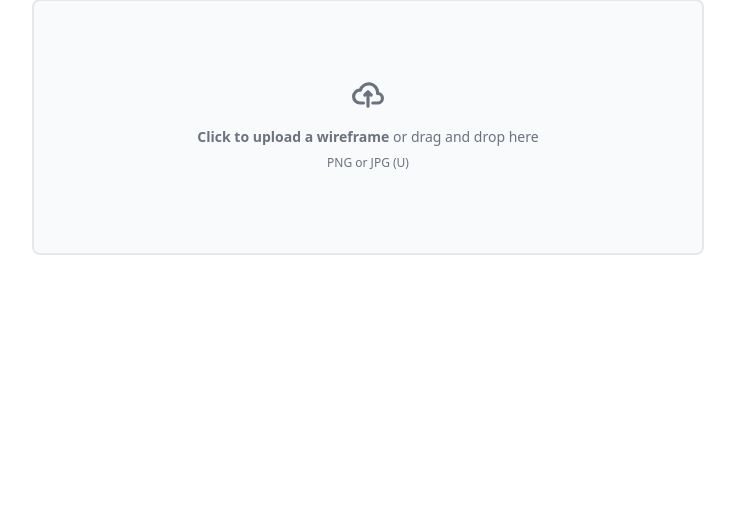
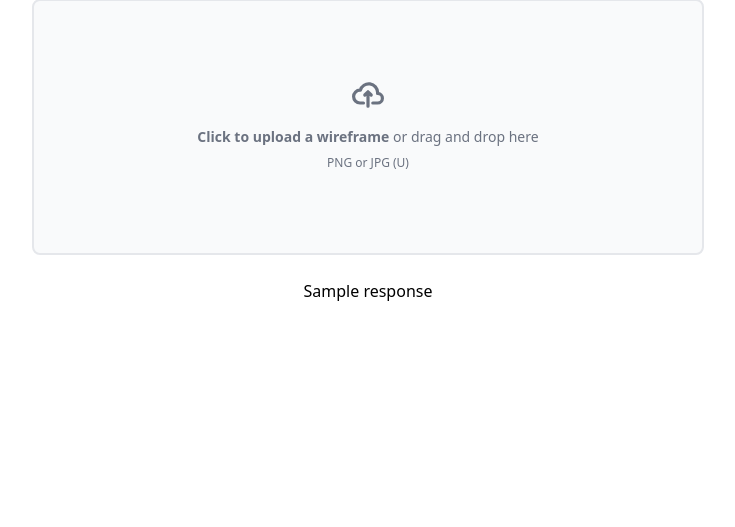
Before and after one commit to iamthuya/instant-web-with-gemini, a Flask app: template templates/generate.html in a window 1280 px wide. Shown: the part 393-920 px from the top of the page, without its empty margins (272-1007 px from the left). Before the commit the page ends 648 px from the top, so only its background shows below. Run offline with Flask 3, Linux system fonts and the light colour scheme; the template is opened without the code that fills it: most values are stand-ins (such as "Sample title", 1, 10 or a date in 2020); some libraries are stand-ins or nearby versions.

Commit message:
done with upload form

```diff
--- a/app.py
+++ b/app.py
@@ -61,16 +61,14 @@ def index():
 
 
 @app.route('/generate', methods=['GET', 'POST'])
-# @app.route('/', methods=['GET', 'POST'])
 def generate():
     if request.method == 'POST':
         uploaded_file = request.files['file-upload']
         wireframe_image = Image.from_bytes(uploaded_file.read())
         response = generate(wireframe_image)
-        return response
+        return render_template('generate.html', response=response)
     else:
         return render_template('generate.html')
-
 
 # @app.route('/response')
 # def response(response):
@@ -79,4 +77,4 @@ def generate():
 
 if __name__ == '__main__':
     server_port = os.environ.get('PORT', '8080')
-    app.run(debug=False, port=server_port, host='0.0.0.0')
+    app.run(debug=True, port=server_port, host='0.0.0.0')
--- a/templates/generate.html
+++ b/templates/generate.html
@@ -1,21 +1,4 @@
 {% extends "base.html" %}
-{% block head %}
-	{{ super() }}
-<style>
-/* #drop-area {
-    border: 2px dashed #ff0000;
-    border-radius: 20px;
-    width: 480px;
-    font-family: sans-serif;
-    margin: 100px auto;
-    padding: 20px;
-  } */
-
-/* #drop-area.highlight {
-    border-color: purple;
-} */
-</style>
-{% endblock %}
 
 {% block content %}
 <div class="relative isolate px-6 pt-6 lg:px-8">
@@ -35,10 +18,13 @@
 					<input id="image-upload" type="file" accept="image/png" class="hidden" />
 			</label>
 		</div>
-		<div class="flex items-center justify-center w-full border-2 border-gray-300 border-dashed rounded-lg hidden" id="preview-area"></div>
-		<div class="mt-10 flex items-center justify-center gap-x-6">
+		<div class="mt-6 flex items-center justify-center w-full border-2 border-gray-300 border-dashed rounded-lg hidden" id="preview-area"></div>
+		<div class="mt-6 flex items-center justify-center gap-x-6">
 			<input type="button" value="Reset" onClick="reset()" id="reset-button" class="hidden rounded-md bg-indigo-600 px-3.5 py-2.5 text-sm font-semibold text-white shadow-sm hover:bg-indigo-500 focus-visible:outline focus-visible:outline-2 focus-visible:outline-offset-2 focus-visible:outline-indigo-600">
 			<input type="submit" value="Generate" id="generate-button" class="hidden rounded-md bg-indigo-600 px-3.5 py-2.5 text-sm font-semibold text-white shadow-sm hover:bg-indigo-500 focus-visible:outline focus-visible:outline-2 focus-visible:outline-offset-2 focus-visible:outline-indigo-600">
+		</div>
+		<div class="mt6 flex items-center justify-center">
+			{{ response }}
 		</div>
 	</div>
 </div>
```
